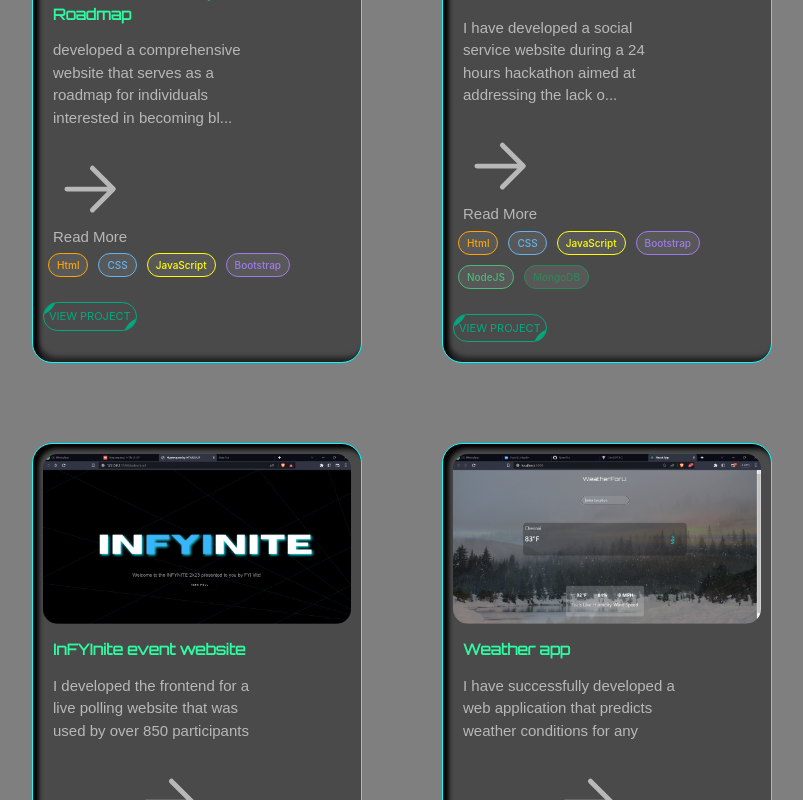
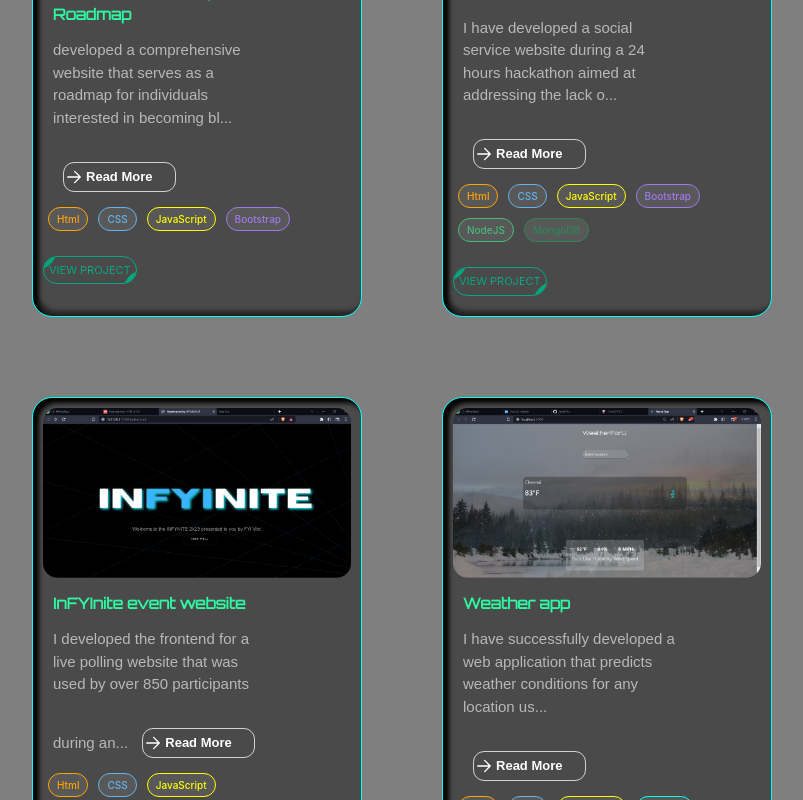
Before and after one commit to AkshatVerma22/Akshat-Portfolio, a React (Create React App) app: page /Projects in a window 1280 px wide. Shown: the part 880-1680 px from the top of the page, without its empty margins (48-851 px from the left). Built offline with nearby package versions, Linux system fonts and the light colour scheme; a web font is replaced by a local one.

Commit message:
Update projects.css

```diff
--- a/src/components/projects.css
+++ b/src/components/projects.css
@@ -241,3 +241,43 @@
      }
 
    }
+
+   .learn-more {
+    background-color: #ffffff00;
+    color: #fff;
+    width: 7.5em;
+    height: 2.0em;
+    border: #d1d1d1 1px solid;
+    border-radius: 11px;
+    text-align: right;
+    transition: all 0.6s ease;
+    margin: 10px;
+  }
+
+  .learn-more:hover {
+    background-color: #36ff9e7f;
+    cursor: pointer;
+  }
+
+  .learn-more svg {
+    width: 1.6em;
+    margin: -0.2em 0.8em 1em;
+    position: absolute;
+    display: flex;
+    transition: all 0.6s ease;
+  }
+
+  .learn-more:hover svg {
+    transform: translateX(5px);
+  }
+
+  .read-more {
+    text-align:center;
+    font-weight: bold;
+    font-size: 13px;
+  }
+
+ .learn-more .arrow{
+    width: 20px;
+    margin: auto;
+  }
```
